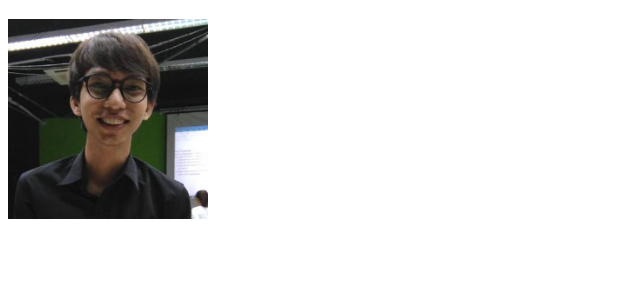
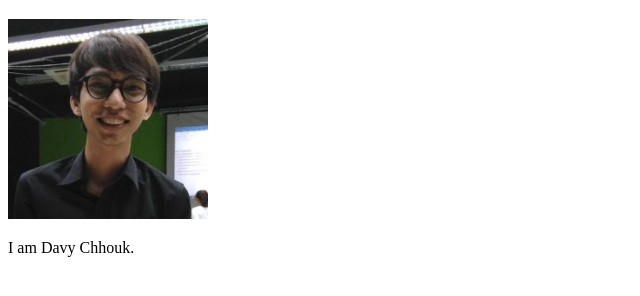
Before and after one commit to pipper176/sun, a plain HTML site: page index.html in a window 1280 px wide. Shown: the part 178-474 px from the top of the page, without its empty margins (0-640 px from the left). Drawn offline with Linux system fonts and the light colour scheme.

Commit message:
Update Davy Profile

```diff
--- a/index.html
+++ b/index.html
@@ -6,6 +6,6 @@
 <h1>582115501</h1>
 <h1>Harry Potter</h1>
 <img src="img/1.jpg" alt="Rodrix" style="width: 200px; heigth: 200px">
-
+<p>I am Davy Chhouk.</p>
 </body>
 </html>
```
